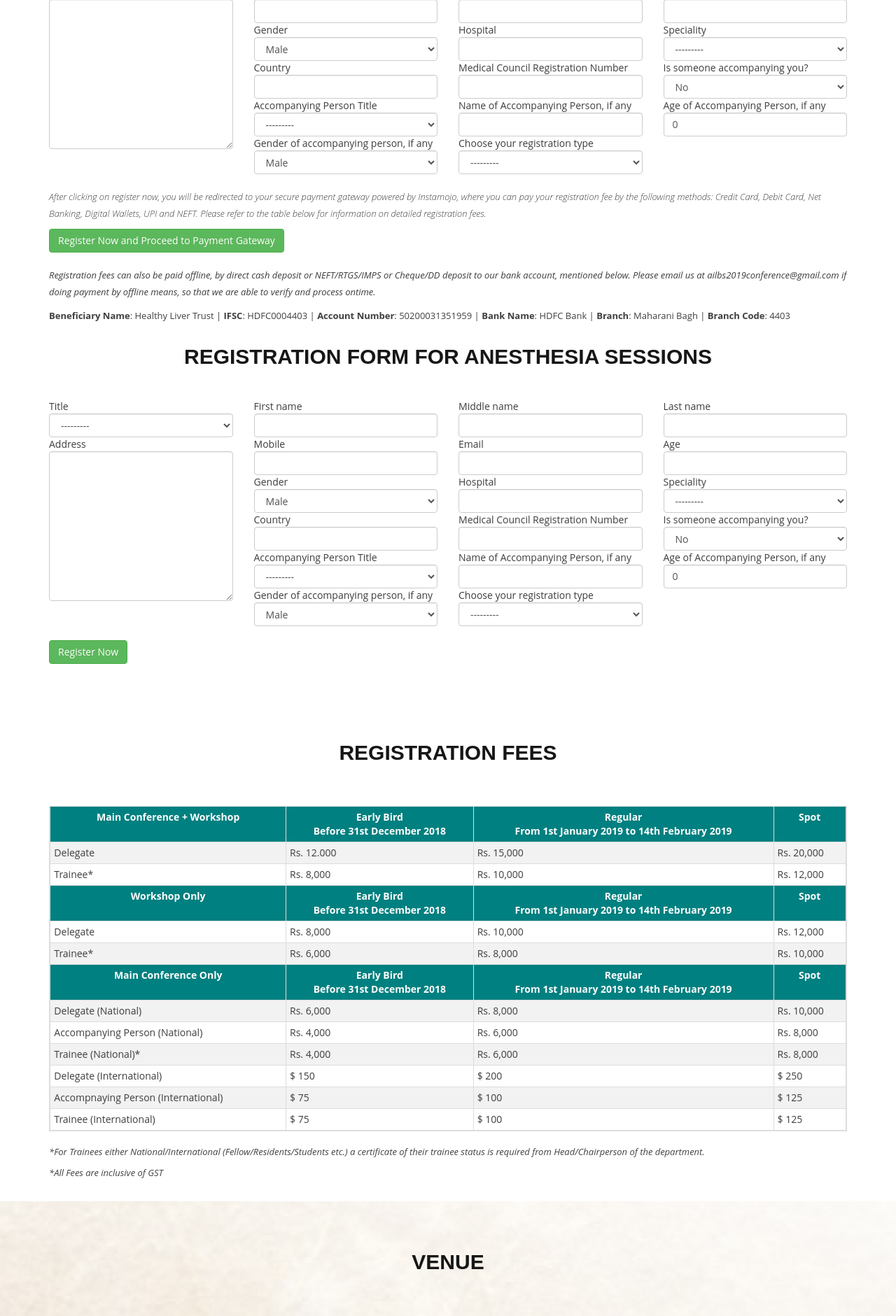
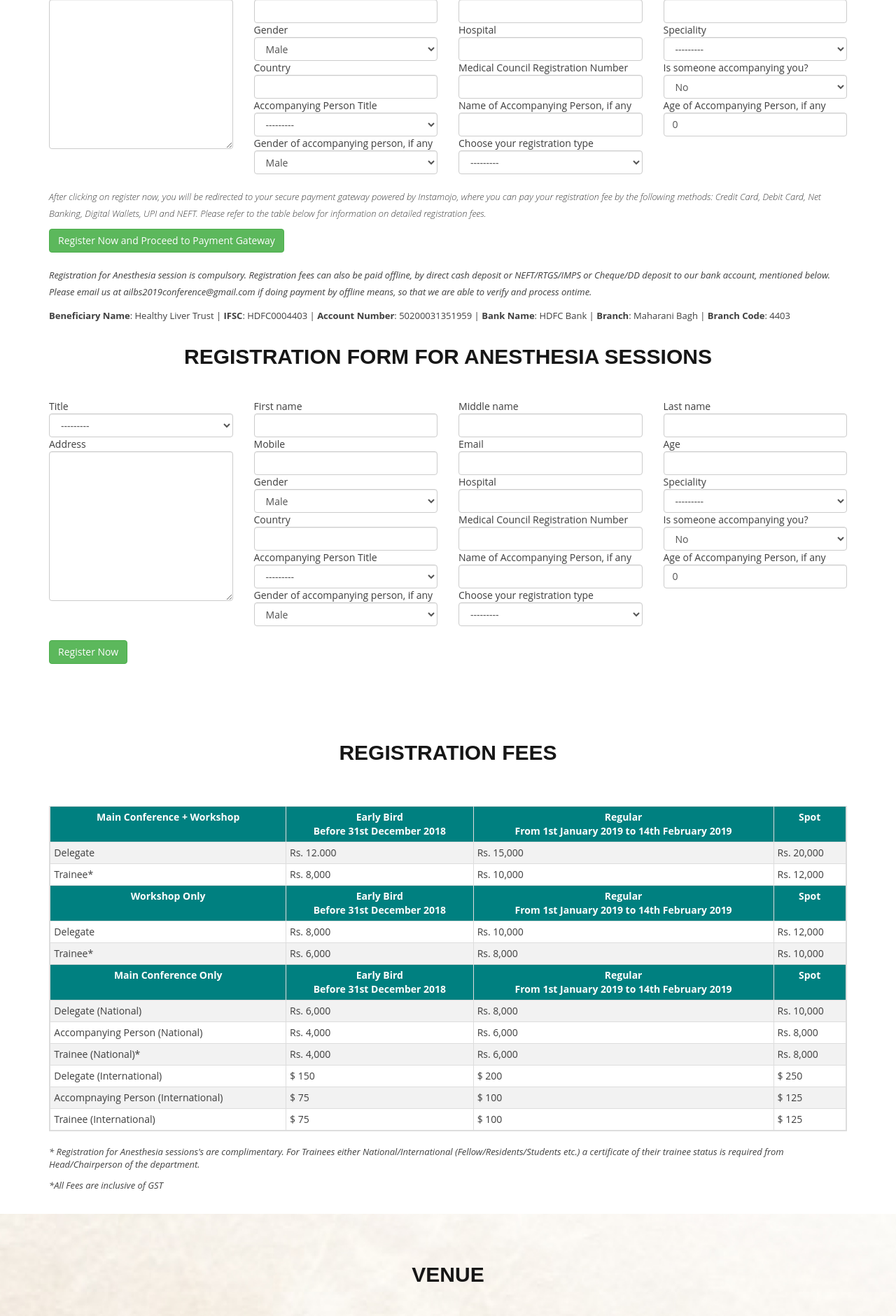
Before and after one commit to dotslash227/ailbs-website, a Django app: page /registration/ in a window 1280 px wide; the page is wider, and only the part inside the window is pictured. Shown: the part 564-2445 px from the top of that part at 70% size. Run offline with Django 3.2, Linux system fonts and the light colour scheme; some libraries are stand-ins or nearby versions.

Commit message:
text changes

```diff
--- a/templates/contact.html
+++ b/templates/contact.html
@@ -33,7 +33,7 @@
                     <p>
                         Website: <a href="http://www.ailbsindiaconference.com">www.ailbsindiaconference.com</a>
                         <br> Email: <a href="mailto:ailbs2019conference@gmail.com">ailbs2019conference@gmail.com</a>
-                        <br />Conference Secretary: Ms. Vaani Aggarwal | Phone: +91-9810102257
+                        <br />Conference Secretary: Dr. Nupur +91 - 8130409193 and Ms. Vaani Aggarwal | Phone: +91-9810102257
                         <br />Travel Desk : Ms. Jahnavi Sharma | Phone: +91-9999095608
                     </p> <br /><br />
                 <h3 class="text-uppercase"style="font-size: 14px;">Leave a Message</h3>
--- a/templates/footer.html
+++ b/templates/footer.html
@@ -55,7 +55,7 @@
             <p>
                 Website: <a href="http://www.ailbsindiaconference.com">www.ailbsindiaconference.com</a>
                 <br> Email: <a href="mailto:ailbs2019conference@gmail.com">ailbs2019conference@gmail.com</a>
-                <br />Conference Secretary: Ms. Vaani Aggarwal | Phone: +91-9810102257
+                <br />Conference Secretary: Dr. Nupur | Phone: +91-8130409193 and Ms. Vaani Aggarwal | Phone: +91-9810102257
                 <br />Travel Desk : Ms. Jahnavi Sharma | Phone: +91-9999095608
             </p>
         </div>
--- a/templates/index.html
+++ b/templates/index.html
@@ -641,7 +641,7 @@
 
                 <div class="table_info">
                     <div class="media-body">
-                        <p><i>Registration fees can also be paid offline, by direct cash deposit or NEFT/RTGS/IMPS or Cheque/DD deposit to our bank account, mentioned below. Please email us at ailbs2019conference@gmail.com if doing payment by offline means, so that we are able to verify and process ontime.
+                        <p><i>Registration for Anesthesia session's are complimentry. Registration fees can also be paid offline, by direct cash deposit or NEFT/RTGS/IMPS or Cheque/DD deposit to our bank account, mentioned below. Please email us at ailbs2019conference@gmail.com if doing payment by offline means, so that we are able to verify and process ontime.
                             </i></p>
                         <p><b>Beneficiary Name</b>: Healthy Liver Trust | <b>IFSC</b>: HDFC0004403 | <b>Account Number</b>: 50200031351959 | <b>Bank Name</b>: HDFC Bank | <b>Branch</b>: Maharani Bagh | <b>Branch Code</b>: 4403</p>
                     </div>
--- a/templates/registration/register.html
+++ b/templates/registration/register.html
@@ -37,7 +37,7 @@
             <br />
             <div class="table_info">
                 <div class="media-body">
-                    <p><i>Registration fees can also be paid offline, by direct cash deposit or NEFT/RTGS/IMPS or Cheque/DD deposit to our bank account, mentioned below. Please email us at ailbs2019conference@gmail.com if doing payment by offline means, so that we are able to verify and process ontime.
+                    <p><i>Registration for Anesthesia session is compulsory. Registration fees can also be paid offline, by direct cash deposit or NEFT/RTGS/IMPS or Cheque/DD deposit to our bank account, mentioned below. Please email us at ailbs2019conference@gmail.com if doing payment by offline means, so that we are able to verify and process ontime.
                         </i></p>
                     <p><b>Beneficiary Name</b>: Healthy Liver Trust | <b>IFSC</b>: HDFC0004403 | <b>Account Number</b>: 50200031351959 | <b>Bank Name</b>: HDFC Bank | <b>Branch</b>: Maharani Bagh | <b>Branch Code</b>: 4403</p>
                 </div>
@@ -206,7 +206,7 @@
 
                     <div class="table_info">
                         <div class="media-body">
-                            <p><i>*For Trainees either National/International (Fellow/Residents/Students etc.) a certificate of their trainee status is required from Head/Chairperson of the department.
+                            <p><i>* Registration for Anesthesia sessions's are complimentary. For Trainees either National/International (Fellow/Residents/Students etc.) a certificate of their trainee status is required from Head/Chairperson of the department.
                                 </i></p>
                             <p><i>*All Fees are inclusive of GST</i></p>
                         </div>
```
